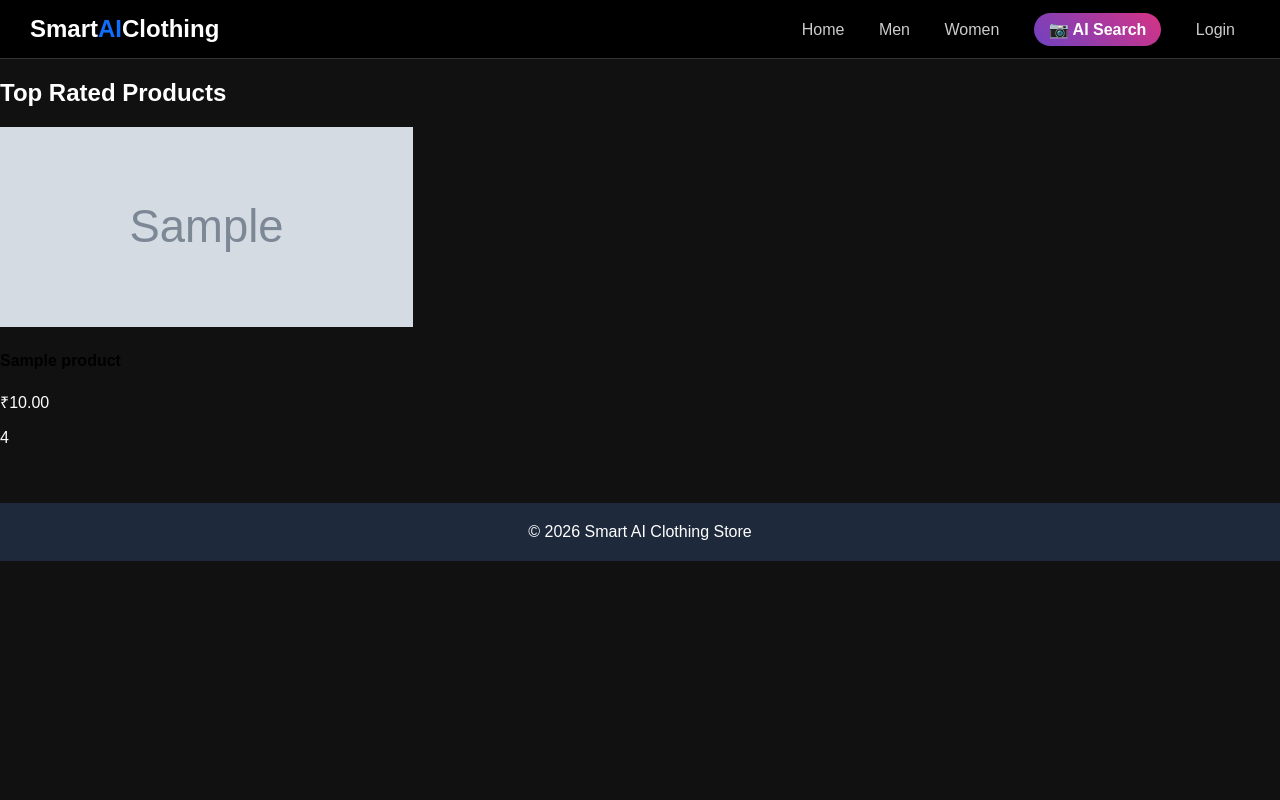
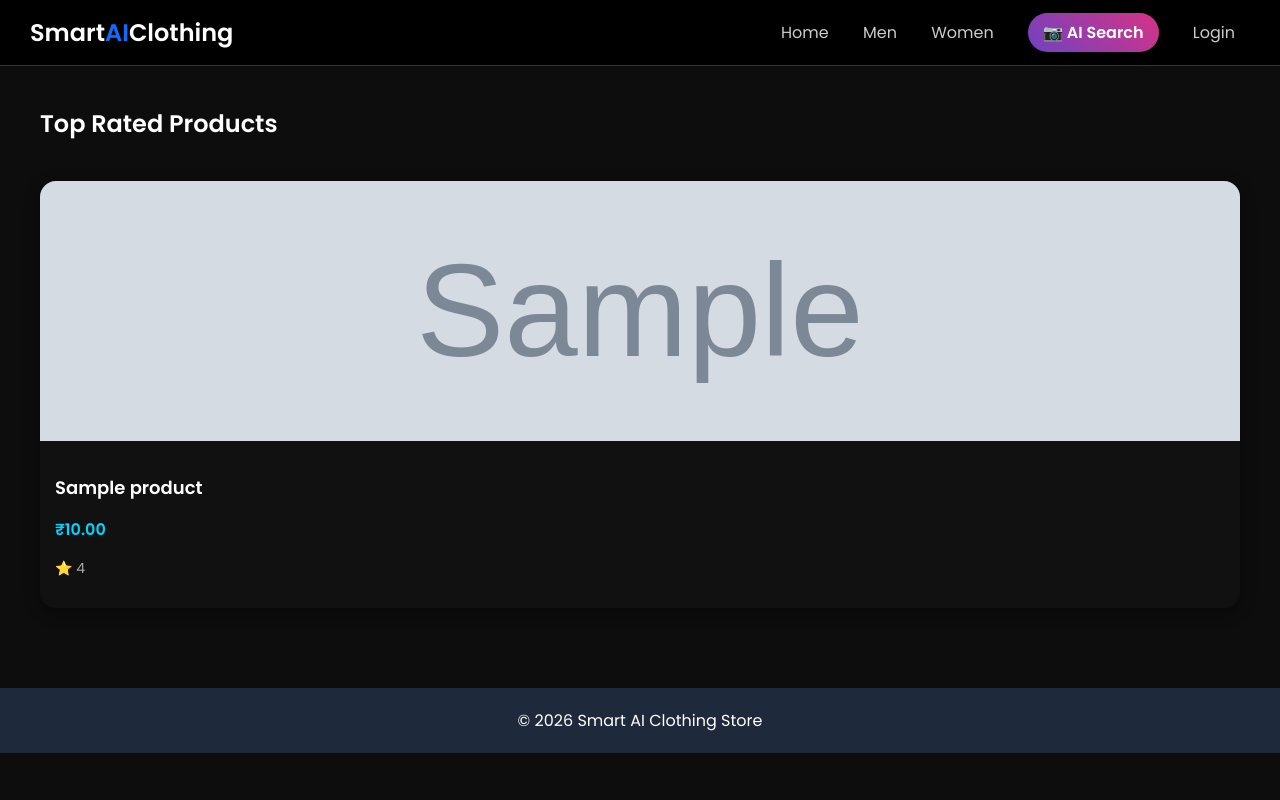
Before and after one commit to Ary2006/smart_ai_clothing, a PHP site: page /smart_ai_clothing/index.php in a window 1280 px wide. Run offline with PHP 8.4, Linux system fonts and the light colour scheme; tables that the repository leaves empty hold one stand-in row (values such as "Sample post"); grey boxes marked "Sample" are stand-in pictures.

Commit message:
`Updated header.php and index.php with minor styling and layout changes`

```diff
--- a/header.php
+++ b/header.php
@@ -8,15 +8,39 @@ $base_url = "http://localhost/smart_ai_clothing/";
 ?>
 <!DOCTYPE html>
 <html lang="en">
+
 <head>
+    <link href="https://fonts.googleapis.com/css2?family=Poppins:wght@300;400;600&display=swap" rel="stylesheet">
     <meta charset="UTF-8">
     <meta name="viewport" content="width=device-width, initial-scale=1.0">
     <title>Smart AI Clothing</title>
     <style>
-        body { margin: 0; font-family: Arial, sans-serif; background: #111; color: #fff; }
-        .navbar { display: flex; justify-content: space-between; align-items: center; background: #000; padding: 15px 30px; border-bottom: 1px solid #333; }
-        .nav-links a { color: #ccc; text-decoration: none; margin: 0 15px; font-size: 16px; }
-        .nav-links a:hover { color: #fff; }
+        body {
+            margin: 0;
+            font-family: Arial, sans-serif;
+            background: #111;
+            color: #fff;
+        }
+
+        .navbar {
+            display: flex;
+            justify-content: space-between;
+            align-items: center;
+            background: #000;
+            padding: 15px 30px;
+            border-bottom: 1px solid #333;
+        }
+
+        .nav-links a {
+            color: #ccc;
+            text-decoration: none;
+            margin: 0 15px;
+            font-size: 16px;
+        }
+
+        .nav-links a:hover {
+            color: #fff;
+        }
 
         /* The Magic AI Button Style */
         .ai-btn {
@@ -27,14 +51,96 @@ $base_url = "http://localhost/smart_ai_clothing/";
             font-weight: bold;
         }
 
-        .search-container input { padding: 8px; border-radius: 5px; border: none; }
+        .search-container input {
+            padding: 8px;
+            border-radius: 5px;
+            border: none;
+        }
+
+        /* Container */
+        .products-container {
+            display: grid;
+            grid-template-columns: repeat(auto-fit, minmax(250px, 1fr));
+            gap: 25px;
+            padding: 20px 0;
+        }
+
+        /* Card */
+        .product-card {
+            background: #111;
+            border-radius: 16px;
+            overflow: hidden;
+            transition: 0.3s ease;
+            box-shadow: 0 4px 15px rgba(0, 0, 0, 0.4);
+        }
+
+        .product-card:hover {
+            transform: translateY(-8px);
+            box-shadow: 0 10px 25px rgba(0, 0, 0, 0.6);
+        }
+
+        /* Image */
+        .product-image {
+            display: block;
+            width: 100%;
+            height: 260px;
+            overflow: hidden;
+        }
+
+        .product-image img {
+            width: 100%;
+            height: 100%;
+            object-fit: cover;
+        }
+
+        /* Info */
+        .product-info {
+            padding: 15px;
+        }
+
+        .product-info h3 {
+            font-size: 18px;
+            margin-bottom: 8px;
+        }
+
+        .product-info a {
+            text-decoration: none;
+            color: white;
+        }
+
+        .product-info a:hover {
+            color: #00d4ff;
+        }
+
+        .price {
+            font-size: 16px;
+            font-weight: bold;
+            color: #00d4ff;
+        }
+
+        .rating {
+            font-size: 14px;
+            color: #aaa;
+        }
+
+        body {
+            background: #0d0d0d;
+            color: white;
+            font-family: 'Poppins', sans-serif;
+        }
+
+        .container {
+            padding: 20px 40px;
+        }
     </style>
 </head>
+
 <body>
 
     <nav class="navbar">
         <div class="logo">
-        <a href="<?php echo $base_url; ?>index.php" style="color:white; font-size:24px; font-weight:bold; text-decoration:none;">
+            <a href="<?php echo $base_url; ?>index.php"
+                style="color:white; font-size:24px; font-weight:bold; text-decoration:none;">
                 Smart<span style="color:#0d6efd">AI</span>Clothing
             </a>
         </div>
@@ -46,8 +152,8 @@ $base_url = "http://localhost/smart_ai_clothing/";
 
             <a href="<?php echo $base_url; ?>image_search.php" class="ai-btn">📷 AI Search</a>
 
-        <?php if(isset($_SESSION['user_id'])): ?>
-            <?php if(isset($_SESSION['role']) && $_SESSION['role'] == 'ADMIN'): ?>
+            <?php if (isset($_SESSION['user_id'])): ?>
+                <?php if (isset($_SESSION['role']) && $_SESSION['role'] == 'ADMIN'): ?>
                     <a href="<?php echo $base_url; ?>admin/dashboard.php" style="color:#ffc107;">Admin Panel</a>
                 <?php endif; ?>
                 <a href="<?php echo $base_url; ?>logout.php">Logout</a>
--- a/index.php
+++ b/index.php
@@ -6,34 +6,30 @@ include 'config/db.php';
 <div class="container">
   <h2>Top Rated Products</h2>
 
-  <div style="display:grid;grid-template-columns:repeat(3,1fr);gap:20px">
-
+  <div class="products-container">
   <?php
   $res = $conn->query("SELECT * FROM products ORDER BY rating DESC LIMIT 6");
   while ($p = $res->fetch_assoc()):
   ?>
 
-    <div class="card">
+<div class="product-card">
 
-      <!-- CLICKABLE IMAGE -->
+  <a href="product.php?id=<?= $p['id'] ?>" class="product-image">
+    <img src="uploads/products/<?= $p['image'] ?>" alt="<?= $p['name'] ?>">
+  </a>
+
+  <div class="product-info">
+    <h3>
       <a href="product.php?id=<?= $p['id'] ?>">
-        <img
-          src="uploads/products/<?= $p['image'] ?>"
-          style="width:100%;height:200px;object-fit:cover"
-        >
+        <?= $p['name'] ?>
       </a>
+    </h3>
 
-      <!-- CLICKABLE NAME -->
-      <h4>
-        <a href="product.php?id=<?= $p['id'] ?>" style="text-decoration:none;color:black">
-          <?= $p['name'] ?>
-        </a>
-      </h4>
+    <p class="price">₹<?= $p['price'] ?></p>
+    <p class="rating">⭐ <?= $p['rating'] ?></p>
+  </div>
 
-      <p>₹<?= $p['price'] ?></p>
-      <p><?= $p['rating'] ?></p>
-
-    </div>
+</div>
 
   <?php endwhile; ?>
 
```
Lines whose indentation alone changed are shown as unchanged.
